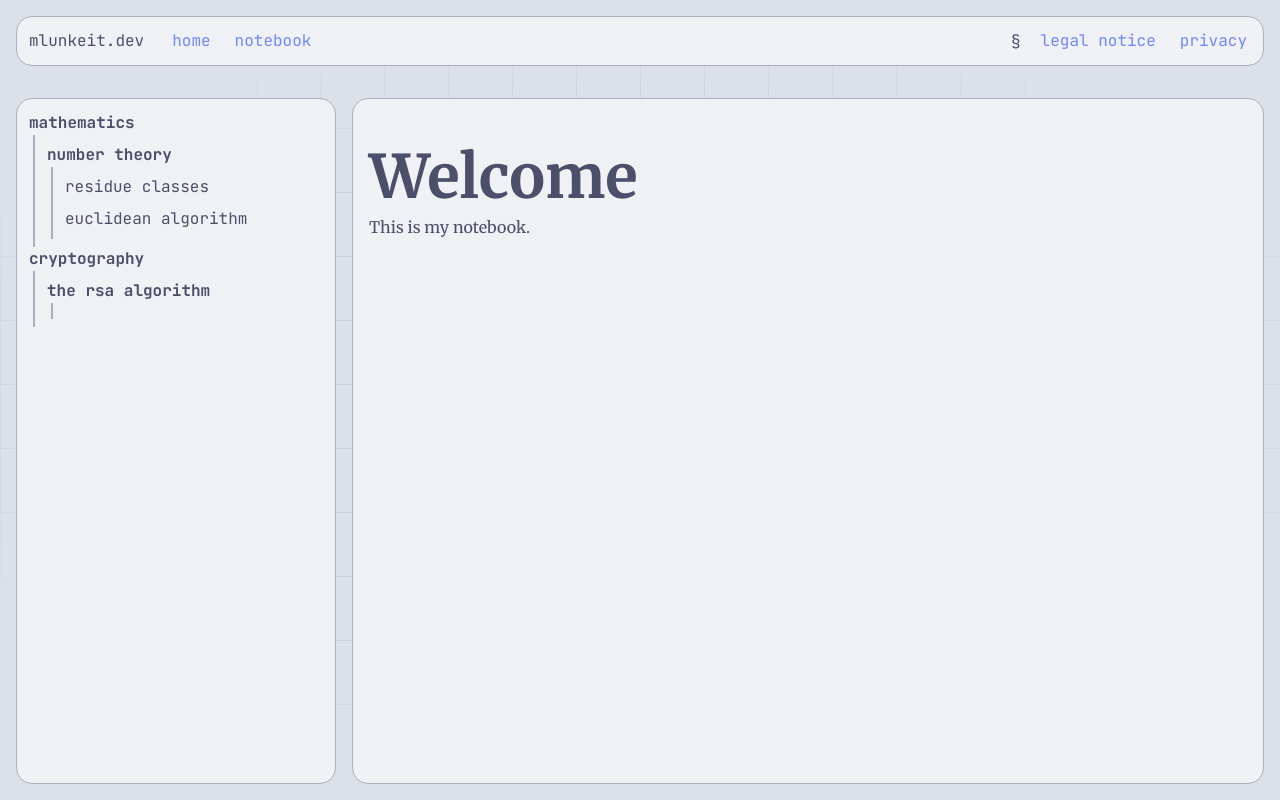
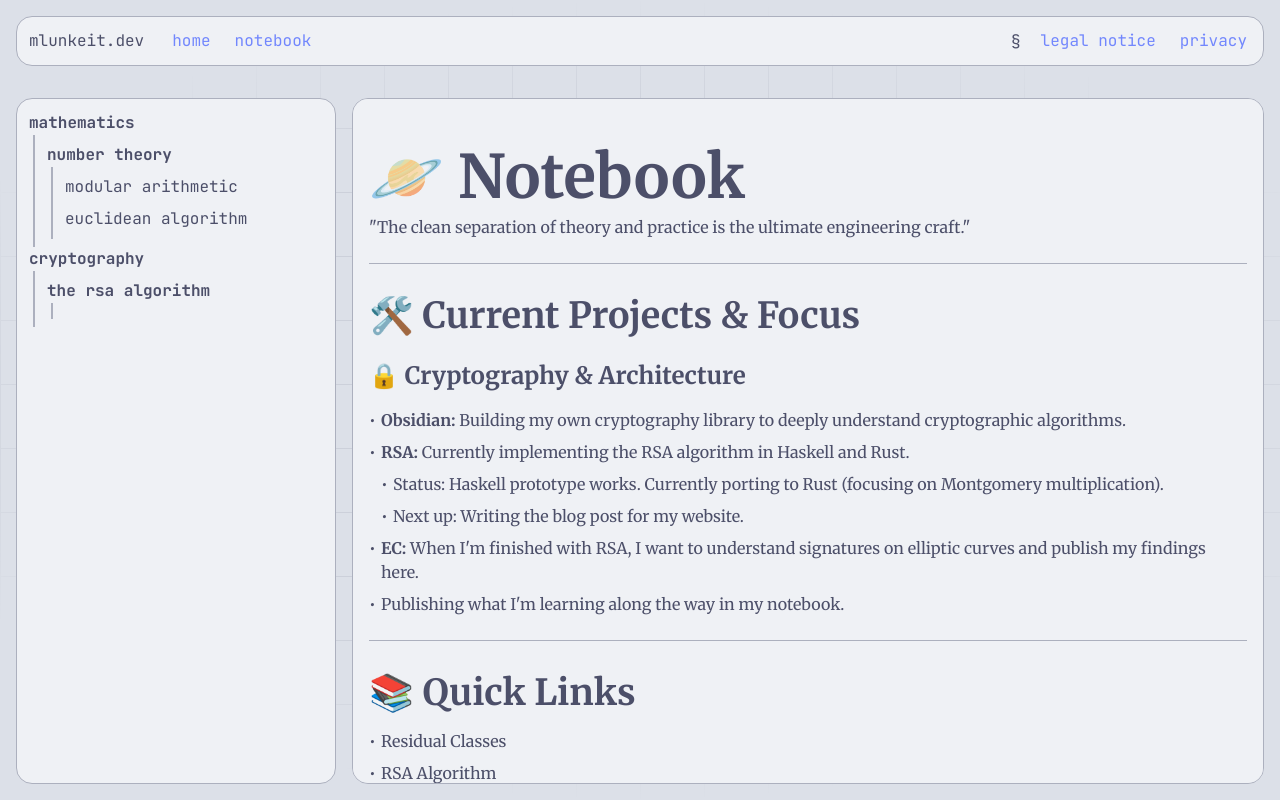
Before and after one commit to mlunkeit/mlunkeit-dev, a React (Vite) app: page /notes in a window 1280 px wide. Built offline with nearby package versions, Linux system fonts and the light colour scheme.

Commit message:
added some math documentation

```diff
--- a/public/docs/index.md
+++ b/public/docs/index.md
@@ -1,3 +1,26 @@
-# Welcome
+# 🪐 Notebook
 
-This is my notebook.
+> "The clean separation of theory and practice is the ultimate engineering craft."
+
+---
+
+## 🛠️ Current Projects & Focus
+
+### 🔒 Cryptography & Architecture
+- **Obsidian:** Building my own cryptography library to deeply understand cryptographic algorithms.
+- **RSA:** Currently implementing the RSA algorithm in Haskell and Rust.
+  * Status: Haskell prototype works. Currently porting to Rust (focusing on Montgomery multiplication).
+  * Next up: Writing the blog post for my website.
+- **EC:** When I'm finished with RSA, I want to understand signatures on elliptic curves and publish
+  my findings here.
+- Publishing what I'm learning along the way in my notebook.
+
+---
+
+## 📚 Quick Links
+- [Residual Classes](/notes/math/residual-classes)
+- [RSA Algorithm](/notes/cryptography/rsa)
+
+---
+
+* Last updated: *July 2026*
--- /dev/null
+++ b/public/docs/math/number-theory/modular-arithmetic.md
@@ -0,0 +1,33 @@
+# Modular Arithmetic
+
+---
+
+*When we work with numbers in real life, they can become infinitely large. However, this is practically useless
+if we want to represent integers as words the machine can understand. We only have a specified and very limited
+amount of bits in a word. Therefore integers can not grow until infinity.*
+
+Let's say we can represent $n$ individual numbers from $0$ to $n-1$. Then we are in the so called field $\Z/n\Z$.
+
+As an example we all use in our every day live, we have the clock, where $n=12$. If we add an amount of hours to the current time, let's say we want to add 11 + 3 hours, we don't say it's 14 o'clock, instead we calculate $14 \mod 12 = 2$.
+
+Therefore $14 \equiv 2\text{ (mod }12)$ $ $.
+
+## Formal Definition
+To derive mathematical proofs from there, we will need a more formal mathematical definition.
+
+Let $a, b\in\Z, n\in\N^+$. We call a congruent to b $(\text{mod }n)$, formally written as $a \equiv b$, if $a-b$ is divisable by $n$.
+
+$$
+  a\equiv b \text{ (mod }n)\Leftrightarrow n\ |\ (a-b)
+$$
+
+## Derived Theorems
+We can derive some trivial theorems from this definition, which will help us later.
+
+$$
+  \begin{split}
+  (i)\quad&\forall k\in\Z,m<n\quad kn + m \equiv m\pmod n\\
+  (ii)\quad&a_1\equiv a_2\pmod n\land b_1\equiv b_2\pmod n \Rightarrow a_1+a_2\equiv b_1+b_2\pmod n\\
+  (iii)\quad&a_1\equiv a_2\pmod n\land b_1\equiv b_2\pmod n\Rightarrow a_1\cdot a_2\equiv b_1\cdot b_2\pmod n
+  \end{split}
+$$
--- a/public/docs/math/number-theory/residue-classes.md
+++ /dev/null
@@ -1,3 +0,0 @@
-# Residue Classes
-
----
--- a/src/config/docsConfig.ts
+++ b/src/config/docsConfig.ts
@@ -20,8 +20,8 @@ export const notesDocs: DocItem[] = [
         items: [
           {
             id: "residue-classes",
-            title: "residue classes",
-            filePath: "/docs/math/number-theory/residue-classes.md",
+            title: "modular arithmetic",
+            filePath: "/docs/math/number-theory/modular-arithmetic.md",
           },
           {
             id: "euclidean-algorithm",
--- a/src/pages/Home.tsx
+++ b/src/pages/Home.tsx
@@ -1,4 +1,4 @@
-import { Rust, C, CPlusplus, Java, LinuxTux, GitIcon, DockerIcon, MysqlIcon, Gopher, Python, GithubIcon } from "@dev.icons/react/mono";
+import { Rust, C, CPlusplus, Java, LinuxTux, GitIcon, DockerIcon, MysqlIcon, Gopher, Python, GithubIcon, HaskellIcon, Julia } from "@dev.icons/react/mono";
 import { MailIcon } from "lucide-react";
 
 const nameAscii = `
@@ -41,8 +41,12 @@ function Hero()
               <span className="text-ctp-green font-bold">➔ Backend & Cloud: </span>
               <span className="inline-flex items-center gap-1"><Java size={20} /> Java</span>
               <span className="inline-flex items-center gap-1"><Gopher size={20} /> Go</span>
-            </p>
-            <p className="flex items-center gap-5 flex-wrap">
+          </p>
+          <p className="flex items-center gap-5 flex-wrap">
+            <span className="text-ctp-sky font-bold">➔ Functional Programming: </span>
+            <span className="inline-flex items-center gap-1"><HaskellIcon size={20} /> Haskell</span>
+          </p>
+          <p className="flex items-center gap-5 flex-wrap">
               <span className="text-ctp-mauve font-bold">➔ Scripting & Tooling: </span>
               <span className="inline-flex items-center gap-1"><Python size={20} /> Python</span>
               <span className="inline-flex items-center gap-1"><LinuxTux size={20} /> Linux (Bash/Zsh)</span>
--- a/src/pages/style/markdown.css
+++ b/src/pages/style/markdown.css
@@ -34,6 +34,18 @@
 .markdown hr {
     @apply text-ctp-surface2;
     @apply mt-4;
+}
+
+.markdown li {
+    @apply relative;
+    @apply ml-3;
+    @apply mt-2;
+}
+
+.markdown li::before {
+    content: '\2022';
+    left: calc(var(--spacing) * (-3));
+    @apply absolute;
 }
 
 .markdown p:has(> .katex:first-child:last-child) {
```
